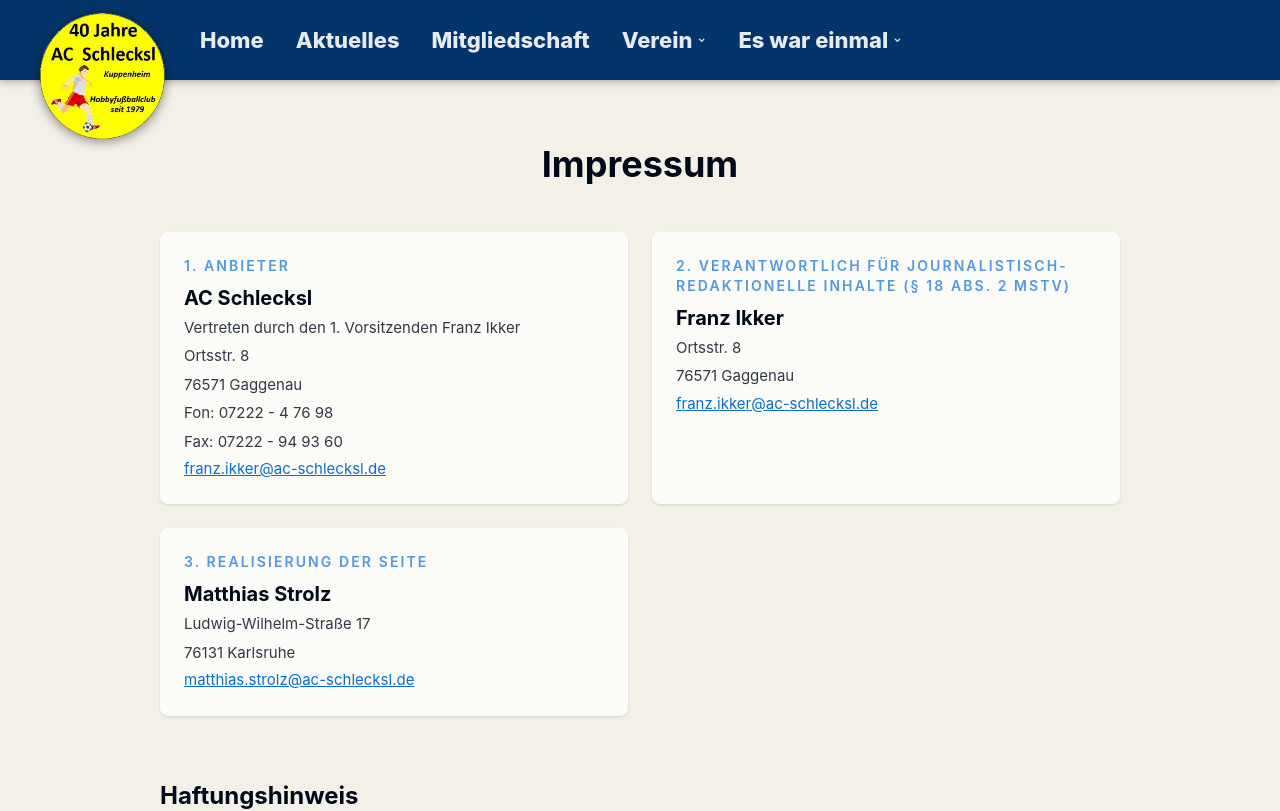
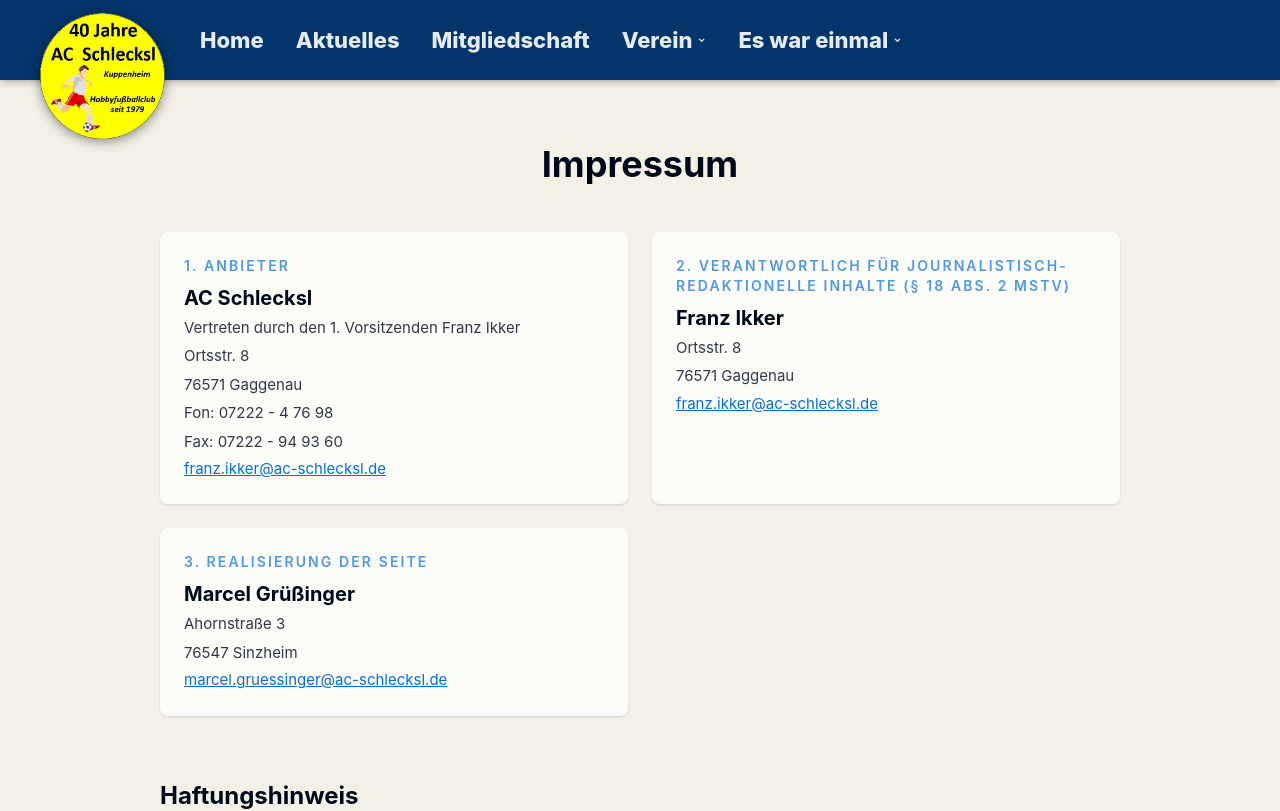
Before and after one commit to Marsetex/ac-schlecksl-website, a Vue app: page /impressum in a window 1280 px wide. Shown: the top 811 px of the page. Built offline with nearby package versions, Linux system fonts and the light colour scheme.

Commit message:
Adjusted website owner in imprint data

```diff
--- a/src/data/imprint.data.ts
+++ b/src/data/imprint.data.ts
@@ -19,9 +19,9 @@ export const contacts: Contact[] = [
   },
   {
     heading: '3. Realisierung der Seite',
-    name: 'Matthias Strolz',
-    addressLines: ['Ludwig-Wilhelm-Straße 17', '76131 Karlsruhe'],
-    email: 'matthias.strolz@ac-schlecksl.de',
+    name: 'Marcel Grüßinger',
+    addressLines: ['Ahornstraße 3', '76547 Sinzheim'],
+    email: 'marcel.gruessinger@ac-schlecksl.de',
   },
 ]
 
```
